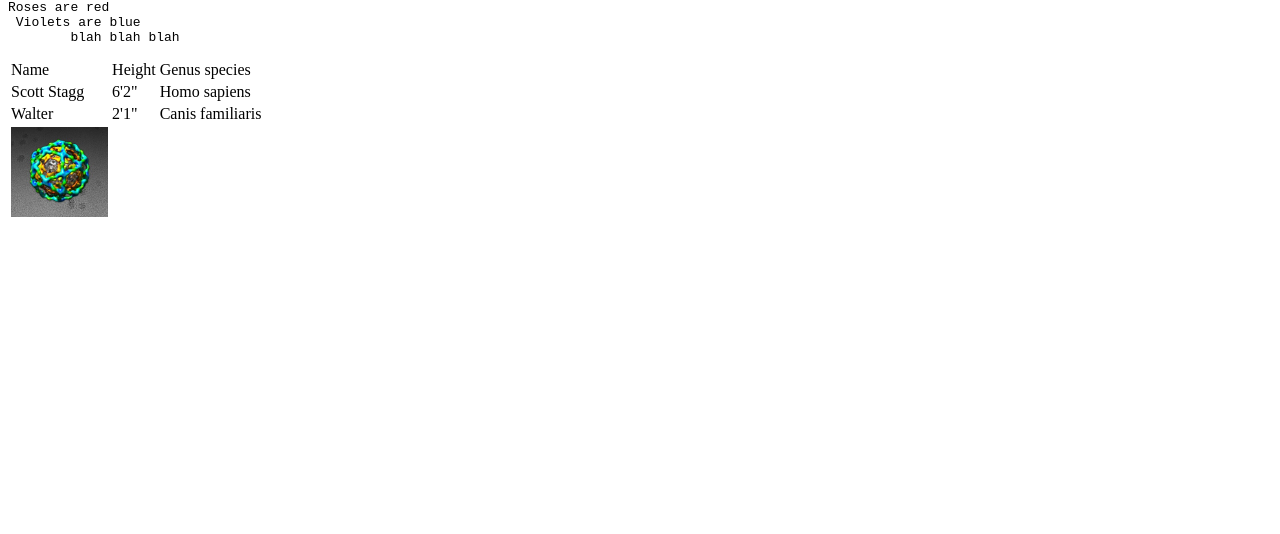
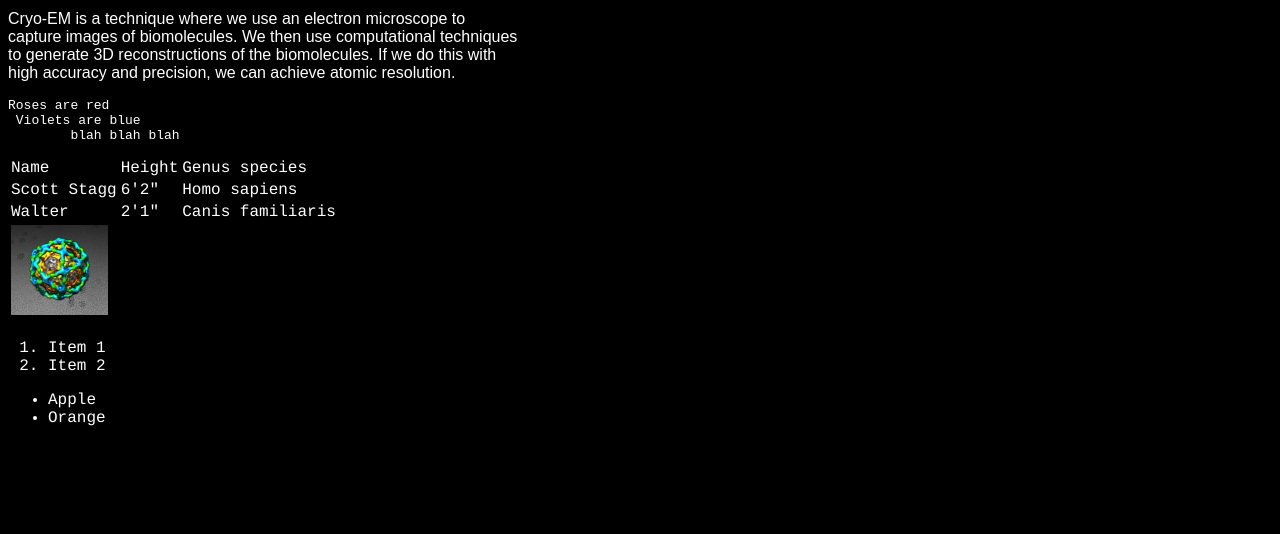
Before and after one commit to sstagg/bch5884, a plain HTML site: page 20sep03/homepage.html in a window 1280 px wide. Shown: the part 266-800 px from the top of the page. Drawn offline with Linux system fonts and the light colour scheme.

Commit message:
Update homepage.html

```diff
--- a/20sep03/homepage.html
+++ b/20sep03/homepage.html
@@ -1,16 +1,35 @@
-<!DOCTYPE html >
+<!DOCTYPE html >color:blue;
+
 <html>
 	<head>
 		<title>Scott Stagg's webpage</title>
+		<style>
+			h1 {
+				color:blue;
+			}
+			div {
+				font-family:Arial, sans-serif;
+				width:512px;
+			}
+			body {
+				background: black;
+				color: white;
+				font-family:Courier;
+			}
+		</style>
 	</head>
 	<body>
+		<div>
 		<!--This section contains two articles -->
 		<h1>This is an article about cryo-EM</h1>
 		<p>One goal of the research in the <b>Stagg lab</b> is to characterize the structure and function of proteins involved in vesicle trafficking. The image above shows a COPII coat. The structure was determined using cryo-EM.</p>
+		</div>
 		<hr>
-		<h1>What is cryo-EM?</h1>
+		<div>
+		<h1 style="color:red;">What is cryo-EM?</h1>
 		<!--This is an article about cryo-EM -->
 		<p>Cryo-EM is a technique where we use an electron microscope to capture images of biomolecules. We then use computational techniques to generate 3D reconstructions of the biomolecules. If we do this with high accuracy and precision, we can achieve atomic resolution.</p>
+		</div>
 <pre>
 Roses are red
  Violets are blue
@@ -38,5 +57,13 @@ Roses are red
 	</tr>
 
 </table>
+<ol>
+	<li>Item 1</li>
+	<li>Item 2</li>
+</ol>
+<ul>
+	<li>Apple</li>
+	<li>Orange</li>
+</ul>
 	</body>
 </html>
```
